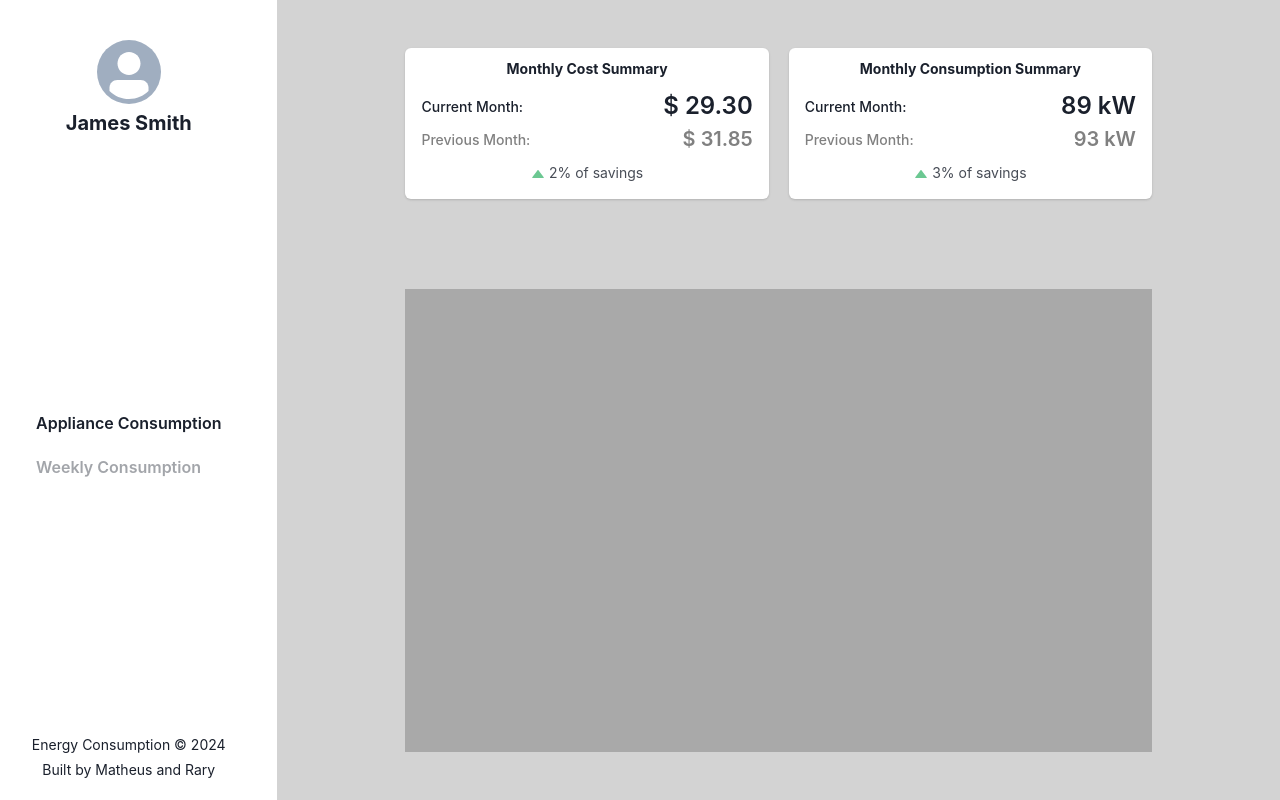
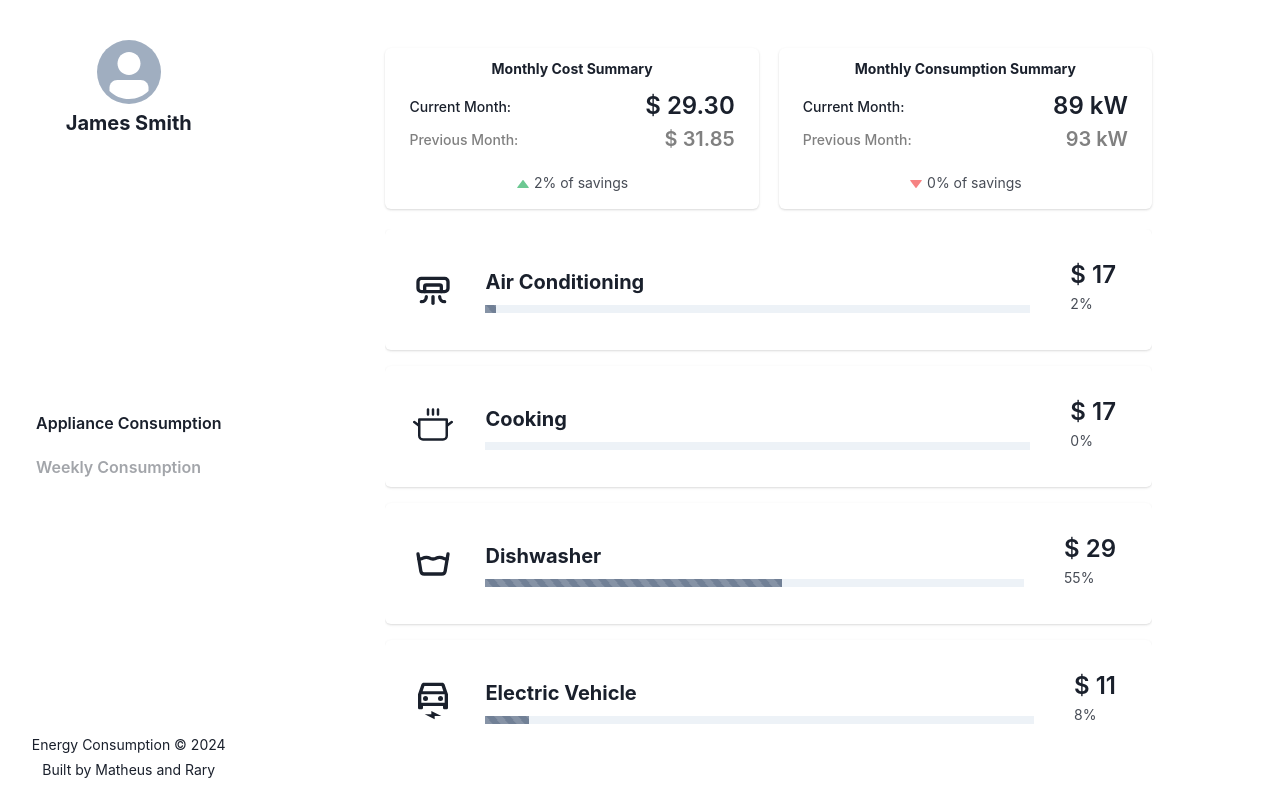
Before and after one commit to rarycoringa/energy-consumption, a React (Create React App) app: page / in a window 1280 px wide. Built offline with nearby package versions, Linux system fonts and the light colour scheme.

Commit message:
implement appliances list and make some improvements

```diff
--- a/src/App.jsx
+++ b/src/App.jsx
@@ -1,14 +1,13 @@
 import { ChakraProvider, Grid, GridItem } from '@chakra-ui/react';
 import { Navbar } from './navbar/Navbar'
-import { AppliancesDashboard } from './dashboard/AppliancesDashboard';
+import { ApplianceConsumptionDashboard } from './dashboard/ApplianceConsumptionDashboard';
 
 function App() {
   return (
     <ChakraProvider>
       <Grid
         templateColumns="repeat(7, 1fr)"
-        h="100vh"
-        gap={5}
+        height="100vh"
       >
         <GridItem
           className="navbar"
@@ -20,8 +19,8 @@ function App() {
         <GridItem
           className="content"
           colSpan={6}
-          >
-            <AppliancesDashboard />
+        >
+            <ApplianceConsumptionDashboard />
         </GridItem>
 
       </Grid>
--- a/src/dashboard/AppliancesDashboard.jsx
+++ b/src/dashboard/ApplianceConsumptionDashboard.jsx
@@ -1,17 +1,18 @@
 import { Grid, GridItem } from "@chakra-ui/react";
 import { MonthlySummaryCard } from "./components/MonthlySummaryCard";
+import { ApplianceList } from "./components/ApplianceList"
 
-export function AppliancesDashboard () {
+export function ApplianceConsumptionDashboard () {
     return (
         <Grid
-            templateRows="repeat(3, 1fr)"
+            templateRows="repeat(4, 1fr)"
             templateColumns="repeat(2, 1fr)"
-            height="100%"
+            height="100vh"
             width="100%"
             gap={5}
             paddingX="8em"
             paddingY="3em"
-            bgColor="lightgrey"
+
         >
             <GridItem
                 rowSpan={1}
@@ -21,8 +22,6 @@ export function AppliancesDashboard () {
                     summaryType="Cost"
                     currentMonthValue="$ 29.30"
                     previousMonthValue="$ 31.85"
-                    percentageValue={2}
-                    percentageType="increase"
                 />
             </GridItem>
 
@@ -34,16 +33,14 @@ export function AppliancesDashboard () {
                     summaryType="Consumption"
                     currentMonthValue="89 kW"
                     previousMonthValue="93 kW"
-                    percentageValue={3}
-                    percentageType="increase"
                 />
             </GridItem>
 
             <GridItem
-                rowSpan={2}
+                rowSpan={3}
                 colSpan={2}
-                bgColor="darkgray"
             >
+                <ApplianceList />
             </GridItem>
 
         </Grid>
--- /dev/null
+++ b/src/dashboard/components/ApplianceCard.jsx
@@ -0,0 +1,28 @@
+import { Card, CardBody, CardFooter, CardHeader, Progress, Stat, StatHelpText, StatNumber, Text } from "@chakra-ui/react";
+
+export function ApplianceCard (
+    { icon, title }
+) {
+
+    const price = Math.floor(Math.random() * 30)
+    const percentage = Math.floor(Math.random() * 60)
+
+    return (
+        <Card flexDirection="row" alignItems="center"paddingY={2} paddingX={4}>
+            <CardHeader padding={3}>{icon}</CardHeader>
+            <CardBody>
+                <Text as="b" fontSize="xl">
+                    {title}
+                </Text>
+
+                <Progress value={percentage} marginTop={2} size="sm" colorScheme="gray" hasStripe isAnimated></Progress>
+            </CardBody>
+            <CardFooter>
+                <Stat>
+                    <StatNumber>$ {price}</StatNumber>
+                    <StatHelpText>{percentage}%</StatHelpText>
+                </Stat>
+            </CardFooter>
+        </Card>
+    );
+}
--- /dev/null
+++ b/src/dashboard/components/ApplianceList.jsx
@@ -0,0 +1,62 @@
+import { Flex } from "@chakra-ui/react";
+import { ApplianceCard } from "./ApplianceCard";
+import { TbAirConditioning, TbFridge, TbGridDots, TbWash } from "react-icons/tb";
+import { PiCookingPot, PiPower, PiThermometerHot, PiWashingMachine} from "react-icons/pi";
+import { MdLightbulbOutline, MdOutlineElectricCar } from "react-icons/md";
+
+export function ApplianceList () {
+
+    return (
+        <Flex gap={4} height="100%" flexDirection="column" overflowY="scroll">
+            <ApplianceCard
+                icon={<TbAirConditioning size={40}/>}
+                title="Air Conditioning"
+            />
+
+            <ApplianceCard
+                icon={<PiCookingPot size={40}/>}
+                title="Cooking"
+            />
+
+            <ApplianceCard
+                icon={<TbWash size={40}/>}
+                title="Dishwasher"
+            />
+
+            <ApplianceCard
+                icon={<MdOutlineElectricCar size={40}/>}
+                title="Electric Vehicle"
+            />
+
+            <ApplianceCard
+                icon={<TbFridge size={40}/>}
+                title="Fridge & Freezer"
+            />
+
+            <ApplianceCard
+                icon={<PiThermometerHot size={40}/>}
+                title="Heating"
+            />
+
+            <ApplianceCard
+                icon={<MdLightbulbOutline size={40}/>}
+                title="Lighting & Entertainment"
+            />
+
+            <ApplianceCard
+                icon={<PiPower size={40}/>}
+                title="Standby"
+            />
+
+            <ApplianceCard
+                icon={<PiWashingMachine size={40}/>}
+                title="Washing Machine"
+            />
+
+            <ApplianceCard
+                icon={<TbGridDots size={40}/>}
+                title="Others"
+            />
+        </Flex>
+    );
+}
--- a/src/dashboard/components/MonthlySummaryCard.jsx
+++ b/src/dashboard/components/MonthlySummaryCard.jsx
@@ -1,11 +1,15 @@
-import { Card, CardBody, CardFooter, CardHeader, Flex, Stack, StackDivider, Stat, StatArrow, StatHelpText, StatLabel, StatNumber, Text } from "@chakra-ui/react";
+import { Card, CardBody, CardFooter, CardHeader, Flex, Stat, StatArrow, StatHelpText, StatLabel, StatNumber, Text } from "@chakra-ui/react";
 
 export function MonthlySummaryCard (
-    { summaryType, currentMonthValue, previousMonthValue, percentageValue, percentageType}
+    { summaryType, currentMonthValue, previousMonthValue}
 ) {
 
+    const statArrowTypeList = ["increase", "decrease"]
+    const statArrowTypeIndex = Math.floor(Math.random() * 2)
+    const percentageValue = Math.floor(Math.random()* 5)
+
     return (
-        <Card alignItems="center" gap={2} paddingY={2} paddingX={4}>
+        <Card alignItems="center" gap={2} paddingY={2} paddingX={6} width="100%" height="100%">
             <CardHeader padding={0}>
                 <Text fontSize="sm" as="b">Monthly {summaryType} Summary</Text>
             </CardHeader>
@@ -29,7 +33,7 @@ export function MonthlySummaryCard (
             <CardFooter padding={0}>
                 <Stat>
                     <StatHelpText>
-                        <StatArrow type={percentageType} />
+                        <StatArrow type={statArrowTypeList[statArrowTypeIndex]} />
                         {percentageValue}% of savings
                     </StatHelpText>
                 </Stat>
--- a/src/navbar/Navbar.jsx
+++ b/src/navbar/Navbar.jsx
@@ -10,7 +10,7 @@ export function Navbar () {
             flexDirection="column"
             justifyContent="space-between"
             alignItems="center"
-            height="100%"
+            height="100vh"
             padding={5}
         >
             <Profile />
--- a/src/navbar/components/Menu.jsx
+++ b/src/navbar/components/Menu.jsx
@@ -1,4 +1,4 @@
-import { Button, Flex } from "@chakra-ui/react";
+import { Button, Flex, LinkBox } from "@chakra-ui/react";
 
 export function Menu () {
     return (
@@ -7,7 +7,7 @@ export function Menu () {
             alignItems="stretch"
             gap={1}
         >
-            <Button variant="ghost" justifyContent="flex-start">
+            <Button as="a" href="#" variant="ghost" justifyContent="flex-start">
                 Appliance Consumption
             </Button>
 
```
Also changed, not shown: src/dashboard/components/ApplianceConsumptionCard.jsx (deleted).
